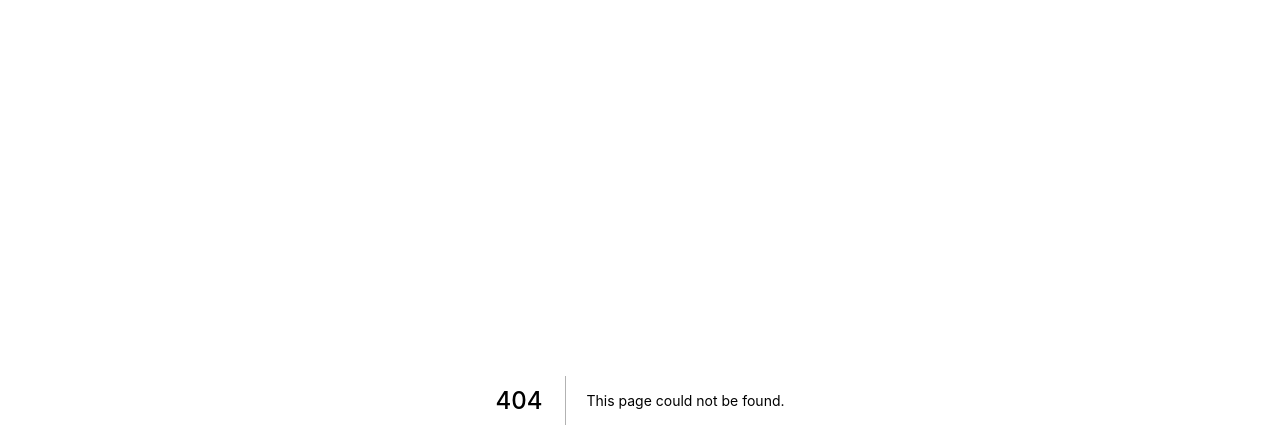
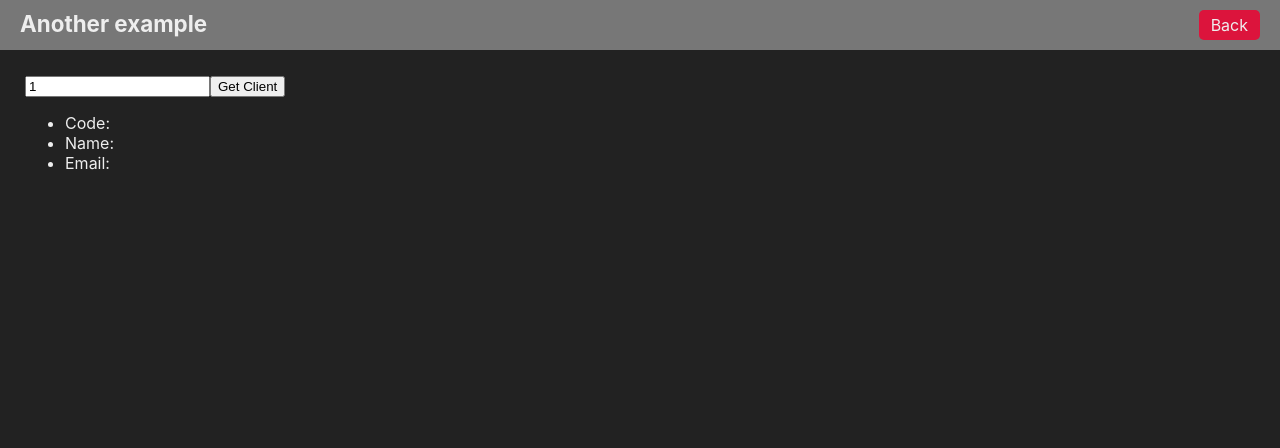
Before and after one commit to GXMUHATE/LearningJavascript, a Next.js app in the folder nextJs/cadastroDB(Firestore)/fundamentals/: page /integrationAPI in a window 1280 px wide. Before the commit this address had no page. Shown: the top 448 px of the page. Built offline with nearby package versions, Linux system fonts and the light colour scheme.

Commit message:
Integrating the API with frontend using fetch and async await

```diff
--- a/nextJs/cadastroDB(Firestore)/fundamentals/src/pages/index.jsx
+++ b/nextJs/cadastroDB(Firestore)/fundamentals/src/pages/index.jsx
@@ -16,6 +16,7 @@
             <Navigator text="Navigation #01" destiny="/navigation" color="purple"/>
             <Navigator text="Navigation #02" destiny="/client/mpt/123" color="green"/>
             <Navigator text="Component with state" destiny="/state" color="orange"/>
+            <Navigator text="Integration with API #01" destiny="/integrationAPI" color="red"/>
         </div>
     )
 }
--- /dev/null
+++ b/nextJs/cadastroDB(Firestore)/fundamentals/src/pages/integrationAPI.jsx
@@ -0,0 +1,36 @@
+import { useState } from "react";
+import Layout from "../components/Layout";
+export default function Integration() {
+  const [client, setClient] = useState({});
+  const [code, setCode] = useState(1);
+
+  async function getClient() {
+    //1. this with async
+    const resp = await fetch(`http://localhost:3000/api/clients/${code}`);
+    const data = await resp.json();
+    setClient(data);
+
+    //or 2. this without async await
+    // fetch(`http://localhost:3000/api/clients/${code}`)
+    //   .then((resp) => resp.json())
+    //   .then((data) => setClient(data));
+  }
+
+  return (
+    <Layout>
+      <div>
+        <input
+          type="number"
+          value={code}
+          onChange={(e) => setCode(e.target.value)}
+        />
+        <button onClick={getClient}>Get Client</button>
+      </div>
+      <ul>
+        <li>Code: {client.id}</li>
+        <li>Name: {client.nome}</li>
+        <li>Email: {client.email}</li>
+      </ul>
+    </Layout>
+  );
+}
```
